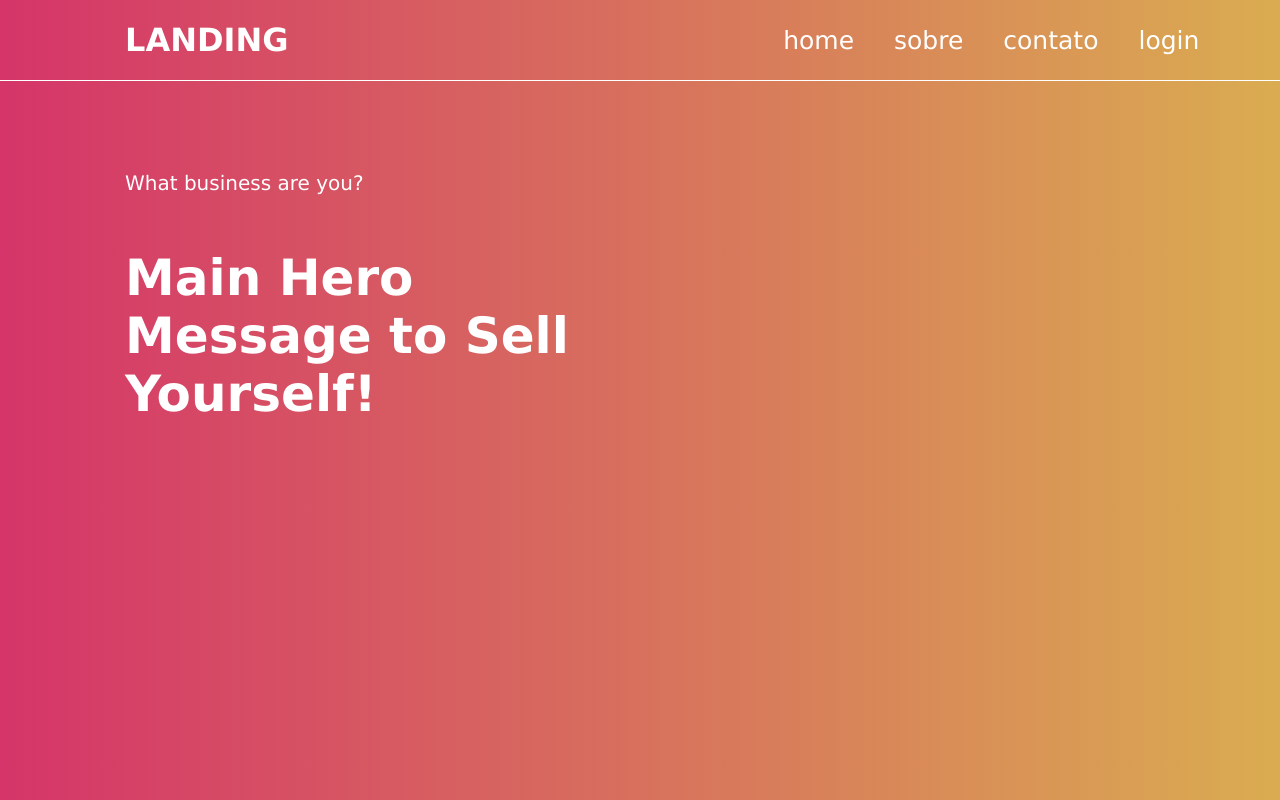
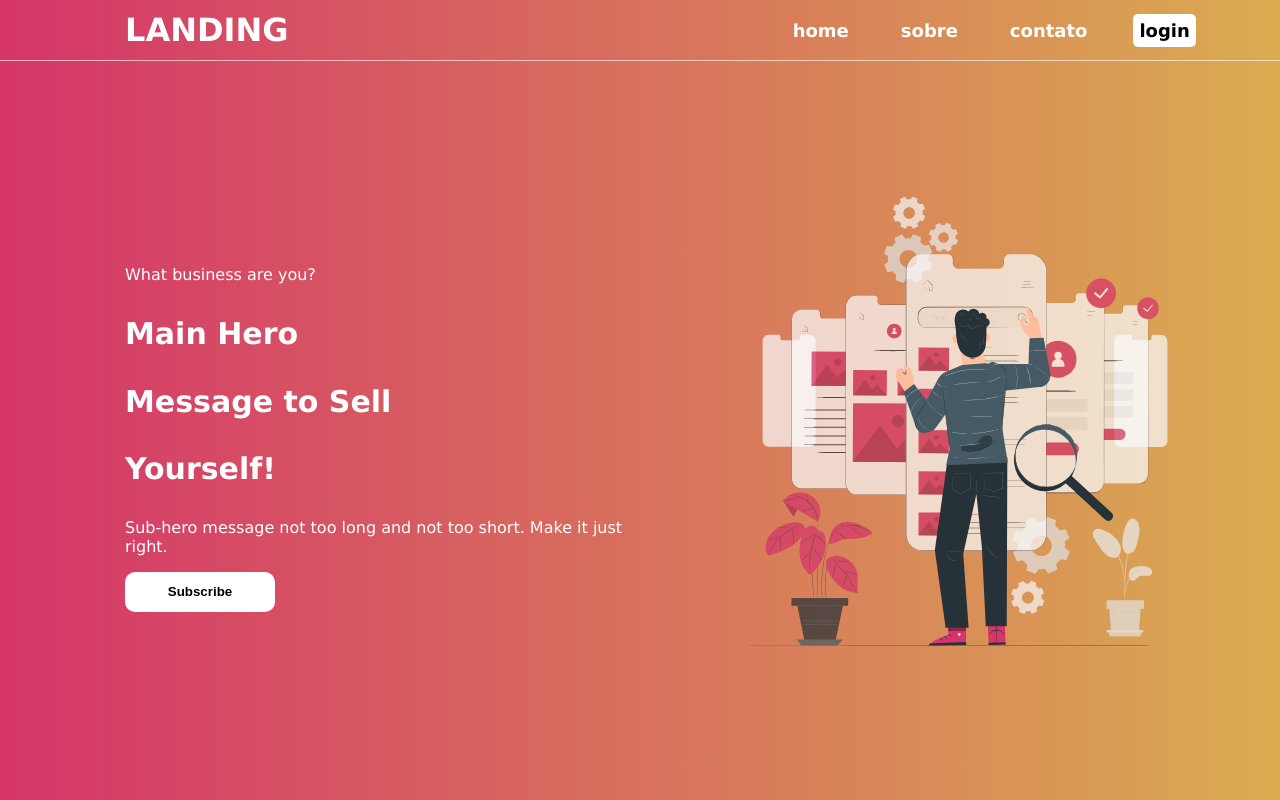
Before and after one commit to TE0d3v/Fly-college, a plain HTML site: page HTML/index.html in a window 1280 px wide. Drawn offline with Linux system fonts and the light colour scheme.

Commit message:
aula 2 finalização landing page

```diff
--- a/HTML/index.html
+++ b/HTML/index.html
@@ -26,18 +26,17 @@
         <main>
             <div class="esquerda">
                 <p>What business are you?</p>
-                <h1>Main Hero <br>
-                    Message to Sell <br>
-                    Yourself!
-                </h1>
+                <h1>Main Hero</h1>
+                <h1>Message to Sell</h1>
+                <h1>Yourself!</h1>
+                <p>Sub-hero message not too long and not too short.
+                    Make it just right.</p>
+                <button>Subscribe</button>
             </div>
             <div class="direita">
-
+                <img width="500px" src="./assets/usability-testing-animate.svg" alt="imagem-animada">
             </div>
         </main>
-        <footer>
-
-        </footer>
     </div>
 </body>
 
--- a/HTML/style.css
+++ b/HTML/style.css
@@ -1,4 +1,23 @@
-body{
+:root {
+    /* Cores */
+    --primary-color: #D53569;
+    --secondary-color: #DAAC51;
+    --text-color-light: #fff;
+    --text-color-dark: #000;
+    --border-color: #ffffff9d;
+    --button-bg-light: #ffffffff; /* Transparente com opacidade */
+
+    /* Espaçamento */
+    --padding-left-base: 125px;
+    --gap-menu: 40px;
+
+    /* Transições */
+    --transition-speed-fast: 250ms;
+    --transition-speed-normal: 300ms;
+    --transition-ease: ease-in-out;
+}
+
+body {
     margin: 0;
     padding: 0;
     box-sizing: border-box;
@@ -8,28 +27,31 @@ body{
 .container {
     width: 100%;
     height: 100vh;
-    background: linear-gradient(to right, #D53569, #DAAC51);
+    background: linear-gradient(to right, var(--primary-color), var(--secondary-color));
+    display: flex;
+    flex-direction: column;
 }
 
 .container header {
     display: flex;
     width: 100%;
-    height: 10%;
-    border-bottom: 1px solid #fff;
+    height: 60px;
+    border-bottom: 1px solid var(--border-color);
+    flex-shrink: 0;
 }
 
 .container header .esquerda {
     width: 50%;
-    height: auto;
-    padding-left: 125px;
+    /* height: auto; - Removido: 'auto' é o padrão e geralmente não é necessário quando usando flexbox para alinhamento */
+    padding-left: var(--padding-left-base);
     display: flex;
     align-items: center;
-    color: #fff;
+    color: var(--text-color-light);
 }
 
 .container header .direita {
     width: 50%;
-    height: auto;
+    /* height: auto; - Removido */
     display: flex;
     justify-content: center;
     align-items: center;
@@ -39,42 +61,74 @@ body{
     display: flex;
     justify-content: center;
     align-items: center;
-    gap: 40px;
+    gap: var(--gap-menu);
 }
+
 .container header .direita nav a {
     text-decoration: none;
-    color: #fff;
-    font-size: 25px;
+    color: var(--text-color-light);
+    font-size: 18px;
+    font-weight: bold;
+    border: 1px solid transparent;
+    border-radius: 5px;
+    padding: 5px;
+    transition: var(--transition-speed-fast) var(--transition-ease);
+}
+
+.container header .direita nav a:hover {
+    border: 1px solid var(--text-color-light);
+}
+
+.container header .direita nav a:nth-child(4) {
+    background-color: var(--button-bg-light);
+    color: var(--text-color-dark);
+    transition: var(--transition-speed-normal) all var(--transition-ease);
+}
+
+.container header .direita nav a:nth-child(4):hover {
+    background-color: transparent;
+    color: var(--text-color-light);
 }
 
 .container main {
+    width: 100%;
+    flex-grow: 1;
     display: flex;
-    width: 100%;
-    height: 80%;
 }
 
 .container main .esquerda {
     width: 45%;
-    height: auto;
+    height: 100%;
     display: flex;
+    justify-content: center;
     flex-direction: column;
-    padding-left: 125px;
-    padding-top: 70px;
+    padding-left: var(--padding-left-base);
 }
 
-.container main .esquerda p{
-    color: #fff;
-    font-size: 20px;
+.container main .esquerda p,
+.container main .esquerda h1 {
+    color: var(--text-color-light);
 }
 
-.container main .esquerda h1{
-    color: #fff;
-    font-size: 50px;
+.container main .esquerda h1 {
+    line-height: 0.9em; /* Geralmente 0% não é o ideal para line-height; use um valor em 'em' ou 'px' ou um fator */
+    font-size: 30px;
 }
 
-.container main .direita{
+.container main .esquerda button {
+    width: 150px;
+    height: 40px;
+    border: none;
+    border-radius: 10px;
+    background-color: var(--button-bg-light);
+    font-weight: bold;
+    color: var(--text-color-dark);
+    cursor: pointer;
+}
+
+.container main .direita {
     width: 55%;
-    height: auto;
+    height: 100%;
     display: flex;
     flex-direction: column;
     justify-content: center;
```
Also changed, not shown: HTML/assets/usability-testing-animate.svg (added).
